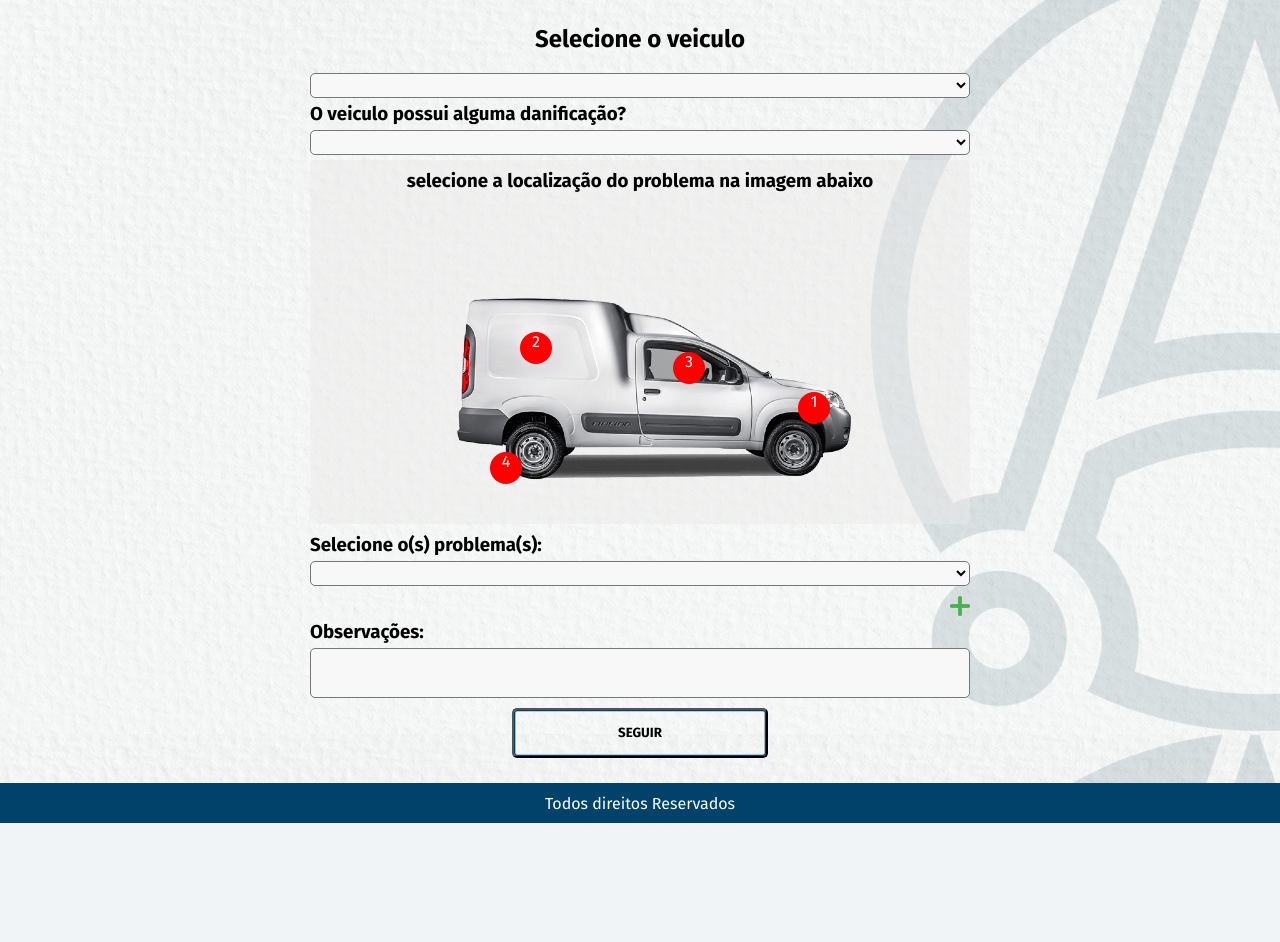
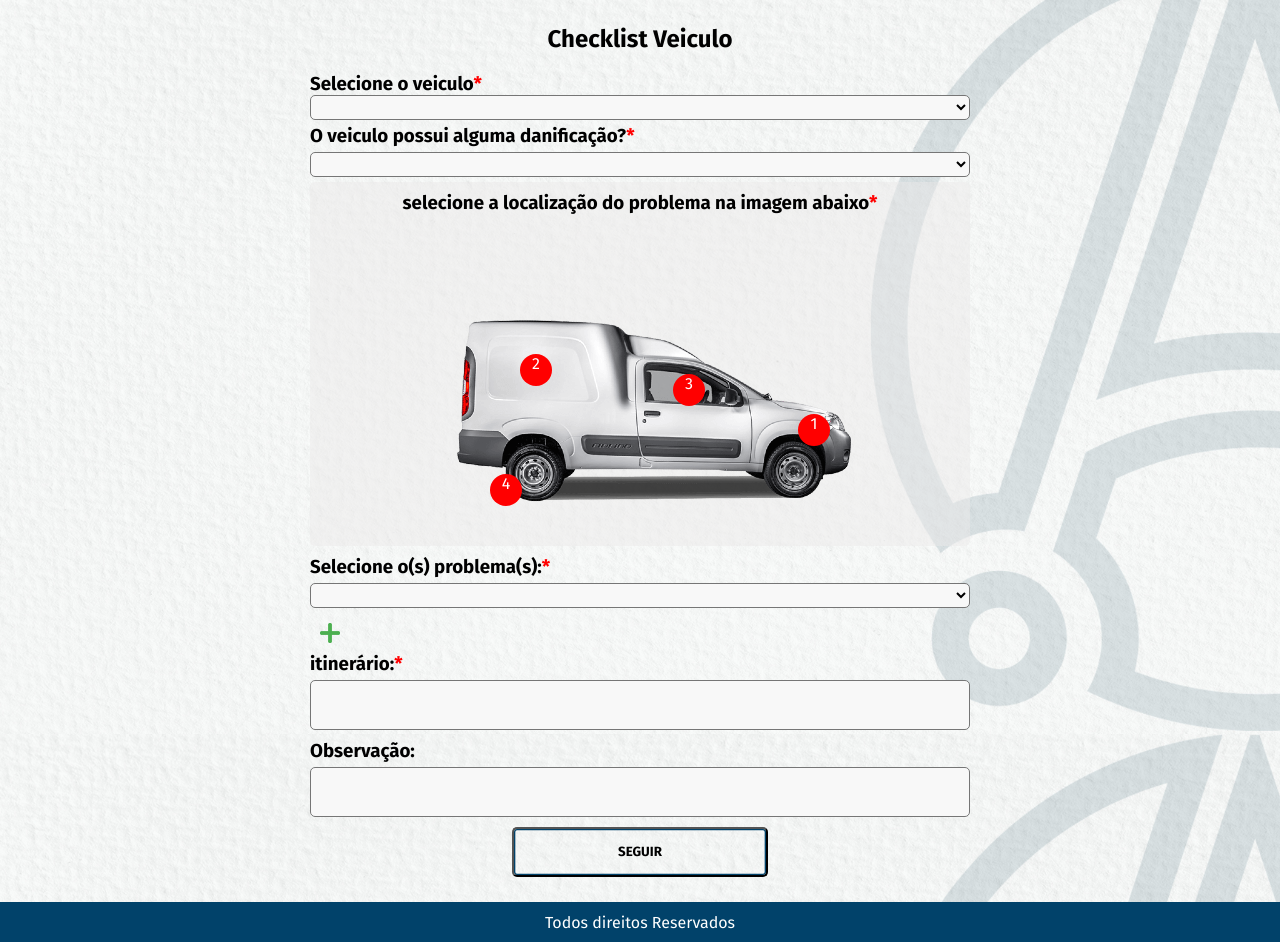
Before and after one commit to FelJohnny/Transporte-check, a PHP site: page /entrega.html in a window 1280 px wide. Shown: the part 66-1008 px from the top of the page. Before the commit the page ends 889 px from the top, so only its background shows below. Run offline with PHP 8.4, Linux system fonts and the light colour scheme.

Commit message:
ajustando acessibilidades da aba entrega

```diff
--- a/css/entrega.css
+++ b/css/entrega.css
@@ -8,6 +8,10 @@
     text-align: center;
     padding: 20px 0;
 
+}
+
+.required{
+    color: red;
 }
 
 .form-entrega{
@@ -99,12 +103,46 @@
 }
 
 .add{
+    display: flex;
+    width: auto;
+    height: 40px;
+}
+
+.add img{
+    display: inline;
+    margin-right: 20px;
     width: 20px;
     height: 20px;
-    margin: 5px 0;
-    justify-self: flex-end;
+    padding: 10px;
     cursor: pointer;
 }
+
+.add img:active{
+    width: 25px;
+    height: 25px;
+    transition: 0.1s;
+
+}
+
+
+#itinerario{
+    font-size: 1rem ;
+    padding: 5px;
+    margin-bottom: 10px;
+    background-color: rgb(248, 248, 248);
+    border-radius: 5px;
+    resize: none;
+    transition: 0.3s;
+}
+
+#itinerario:hover{
+    background-color: rgb(235, 234, 234);
+    transition: 0.3s;
+
+}
+
+
+
 
 #observ{
     font-size: 1rem ;
--- a/entrega.html
+++ b/entrega.html
@@ -24,7 +24,8 @@
     </header><!--header-->
 
     <section class="entrega">
-        <h2>Selecione o veiculo</h2>
+            <h2>Checklist Veiculo</h2>
+        <h3>Selecione o veiculo<span class="required">*</span></h3>
         <form action="" class="form-entrega">
 
             <select id="veiculos" name="veiculos" class="list-btn" required>
@@ -33,7 +34,7 @@
                 <option value="2">Fiorino - Fiat</option>
             </select>
 
-            <h3>O veiculo possui alguma danificação?</h3>
+            <h3>O veiculo possui alguma danificação?<span class="required">*</span></h3>
             <select name="danificacao" id="danificacao" class="list-btn" required>
                 <option selected disabled hidden></option>
                 <option value="1">Sim</option>
@@ -42,7 +43,7 @@
 
             <div class="box-img">
 
-                <h3>selecione a localização do problema na imagem abaixo</h3>
+                <h3>selecione a localização do problema na imagem abaixo<span class="required">*</span></h3>
                 <div class="contain-circulo">
                     <img class="fiorino" src="./img/Fiorino-img.png" alt="Fiorino">
                     <div class="circulo-btn fiorino-btn-1">1</div>
@@ -53,7 +54,7 @@
 
                 </img>
             </div>
-            <h3>Selecione o(s) problema(s):</h3>
+            <h3>Selecione o(s) problema(s):<span class="required">*</span></h3>
             <select name="problema" id="problema" required class="list-btn">
                 <option selected disabled hidden></option>
                 <option value="1">Farol Esq.</option>
@@ -99,8 +100,12 @@
                 <option value="41">Limpeza Exterior</option>
                 <option value="42">Chave Ignição</option>
             </select>
-            <img class="add"  src="./img/plus.png" alt="Adicionar problema">
-            <h3>Observações:</h3>
+            <div class="add">
+                <img src="./img/plus.png" alt="Adicionar problema">
+            </div>
+            <h3>itinerário:<span class="required">*</span></h3>
+            <textarea name="itinerario" id="observ" cols="30" rows="2" required></textarea>
+            <h3>Observação:</h3>
             <textarea name="observ" id="observ" cols="30" rows="2"></textarea>
 
             <button class="button-entrega">SEGUIR</button>
```
